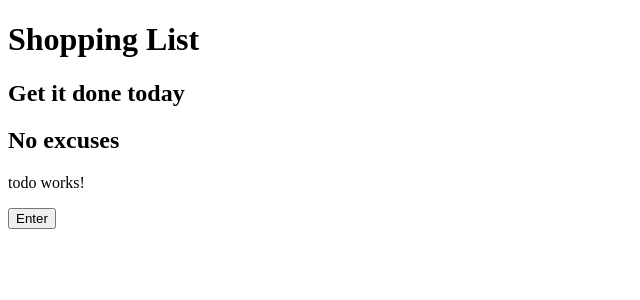
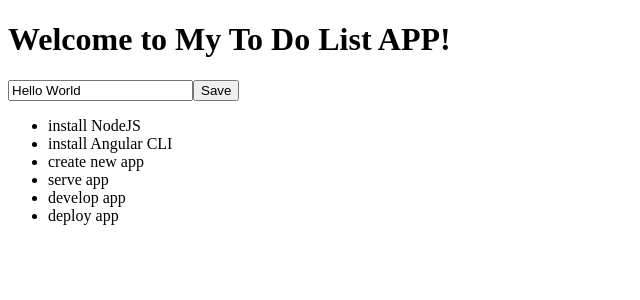
Before and after one commit to simple-sifu/Angular-Shopping-List, an Angular app: page / in a window 1280 px wide. Shown: the top 300 px of the page, without its empty margins (0-640 px from the left). Built offline with nearby package versions, Linux system fonts and the light colour scheme.

Commit message:
renamed all the components

```diff
--- a/src/app/app.component.html
+++ /dev/null
@@ -1,10 +0,0 @@
-<h1>Shopping List</h1>
-<h2>Get it done today</h2>
-<h2>No excuses</h2>
-<app-todo></app-todo>
-<button (click)="onAddElement()">Enter</button>
-<ul>
-  <li *ngFor="let currElement of elements"
-      [id]="'element' + currElement">Element {{ currElement }}
-  </li>
-</ul>
--- a/src/app/app.component.ts
+++ b/src/app/app.component.ts
@@ -2,19 +2,14 @@ import { Component } from '@angular/core';
 
 @Component({
   selector: 'app-root',
-  templateUrl: './app.component.html',
-  styleUrls: ['./app.component.css']
+  template: `
+    <h1>
+      Welcome to {{ title }}!
+    </h1>
+
+    <app-manager></app-manager>
+  `
 })
 export class AppComponent {
-  name = 'Max';
-  elements: number[] = [];
-
-  onChangeName(){
-    this.name = 'Anna';
-  }
-
-  onAddElement(){
-    this.elements.push(this.elements.length + 1);
-  }
-
+  title = 'My To Do List APP';
 }
--- a/src/app/app.module.ts
+++ b/src/app/app.module.ts
@@ -2,12 +2,16 @@ import { BrowserModule } from '@angular/platform-browser';
 import { NgModule } from '@angular/core';
 
 import { AppComponent } from './app.component';
+import { InputButtonComponent } from './input-button/input-button.component';
 import { TodoComponent } from './todo/todo.component';
+import { ManagerComponent } from './manager/manager.component';
 
 @NgModule({
   declarations: [
     AppComponent,
-    TodoComponent
+    InputButtonComponent,
+    TodoComponent,
+    ManagerComponent
   ],
   imports: [
     BrowserModule
--- /dev/null
+++ b/src/app/input-button/input-button.component.ts
@@ -0,0 +1,30 @@
+import { Component, OnInit, Output, EventEmitter} from '@angular/core';
+
+@Component({
+  selector: 'app-input-button',
+  template: `
+    <input #inputElementRef
+           [value]="title"
+           (keyup.enter)="submitValue($event.target.value)">
+
+    <button (click)="submitValue(inputElementRef.value)">
+      Save
+    </button>
+  `,
+  styleUrls: ['./input-button.component.css']
+})
+export class InputButtonComponent implements OnInit {
+
+  @Output() submit: EventEmitter<string> = new EventEmitter();
+
+  title = 'Hello World';
+
+  constructor() { }
+
+  ngOnInit() {
+  }
+
+  submitValue(newTitle: string) {
+    this.submit.emit(newTitle);
+  }
+}
--- /dev/null
+++ b/src/app/interfaces/todo-item.ts
@@ -0,0 +1,4 @@
+export interface TodoItem {
+    title: string;
+    completed?: boolean;
+}
--- /dev/null
+++ b/src/app/manager/manager.component.ts
@@ -0,0 +1,36 @@
+import { Component, OnInit } from '@angular/core';
+import { TodoItem } from '../interfaces/todo-item';
+
+@Component({
+  selector: 'app-manager',
+  template: `
+    <app-input-button (submit)="addItem($event)"></app-input-button>
+
+    <ul>
+      <li *ngFor="let todoItem of todoList">
+        <app-todo [item]="todoItem"></app-todo>
+      </li>
+    </ul>
+  `,
+  styleUrls: ['./manager.component.css']
+})
+export class ManagerComponent implements OnInit {
+
+  todoList: TodoItem[] = [
+    {title: 'install NodeJS'},
+    {title: 'install Angular CLI'},
+    {title: 'create new app'},
+    {title: 'serve app'},
+    {title: 'develop app'},
+    {title: 'deploy app'},
+  ];
+
+  constructor() { }
+
+  ngOnInit() {
+  }
+
+  addItem(title: string) {
+    this.todoList.push({ title });
+  }
+}
--- a/src/app/todo/todo.component.html
+++ /dev/null
@@ -1 +0,0 @@
-<p>todo works!</p>
--- a/src/app/todo/todo.component.ts
+++ b/src/app/todo/todo.component.ts
@@ -1,15 +1,19 @@
-import { Component, OnInit } from '@angular/core';
+import { Component, OnInit, Input } from '@angular/core';
+import { TodoItem } from './../interfaces/todo-item';
 
 @Component({
   selector: 'app-todo',
-  templateUrl: './todo.component.html',
+  template: `
+    {{ item.title }}
+  `,
   styleUrls: ['./todo.component.css']
 })
 export class TodoComponent implements OnInit {
+  @Input() item: TodoItem;
 
   constructor() { }
 
-  ngOnInit(): void {
+  ngOnInit() {
   }
 
 }
```
Also changed, not shown: src/app/input-button/input-button.component.css (added), src/app/manager/manager.component.css (added), 1 other file (tests, documents, lock files or other folders).
